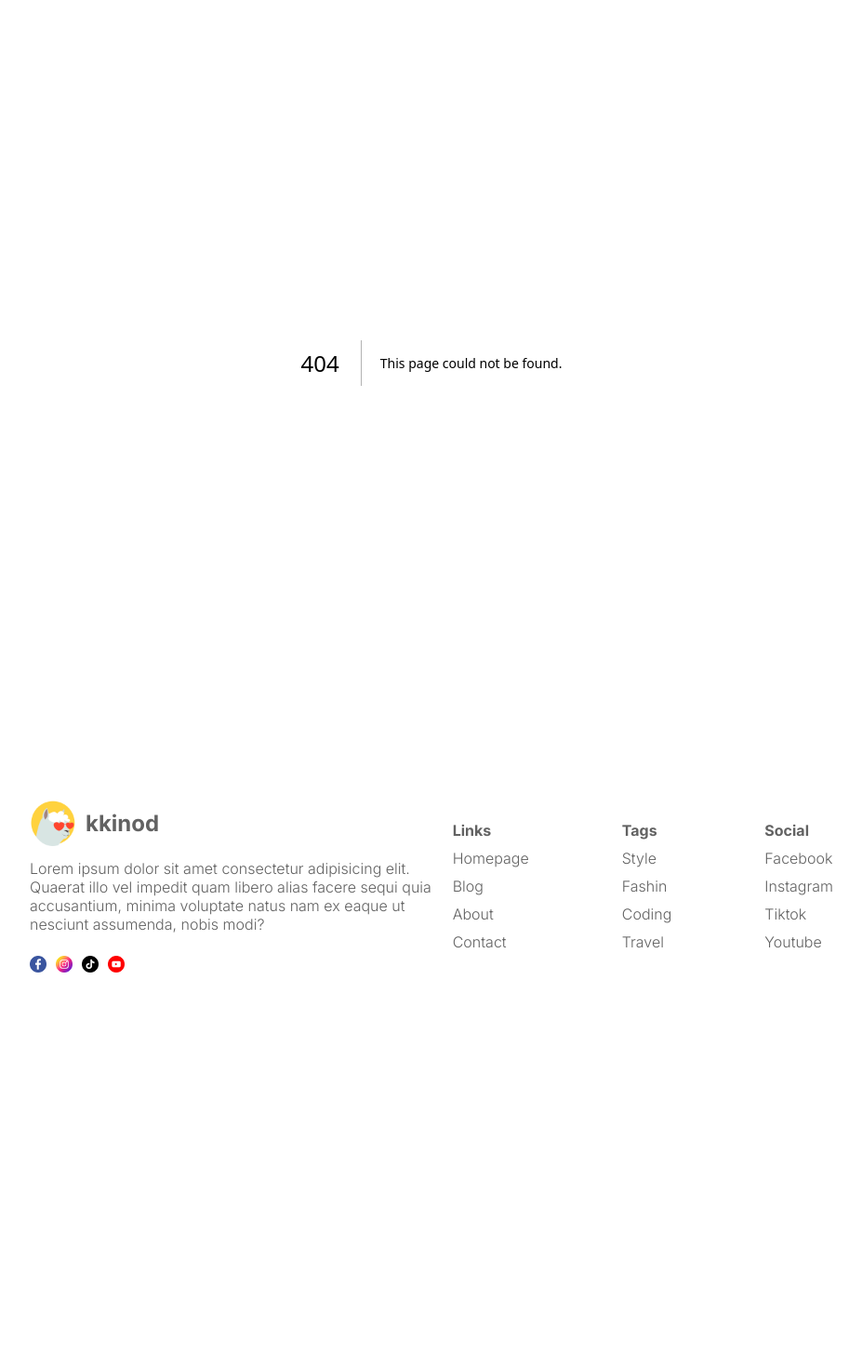
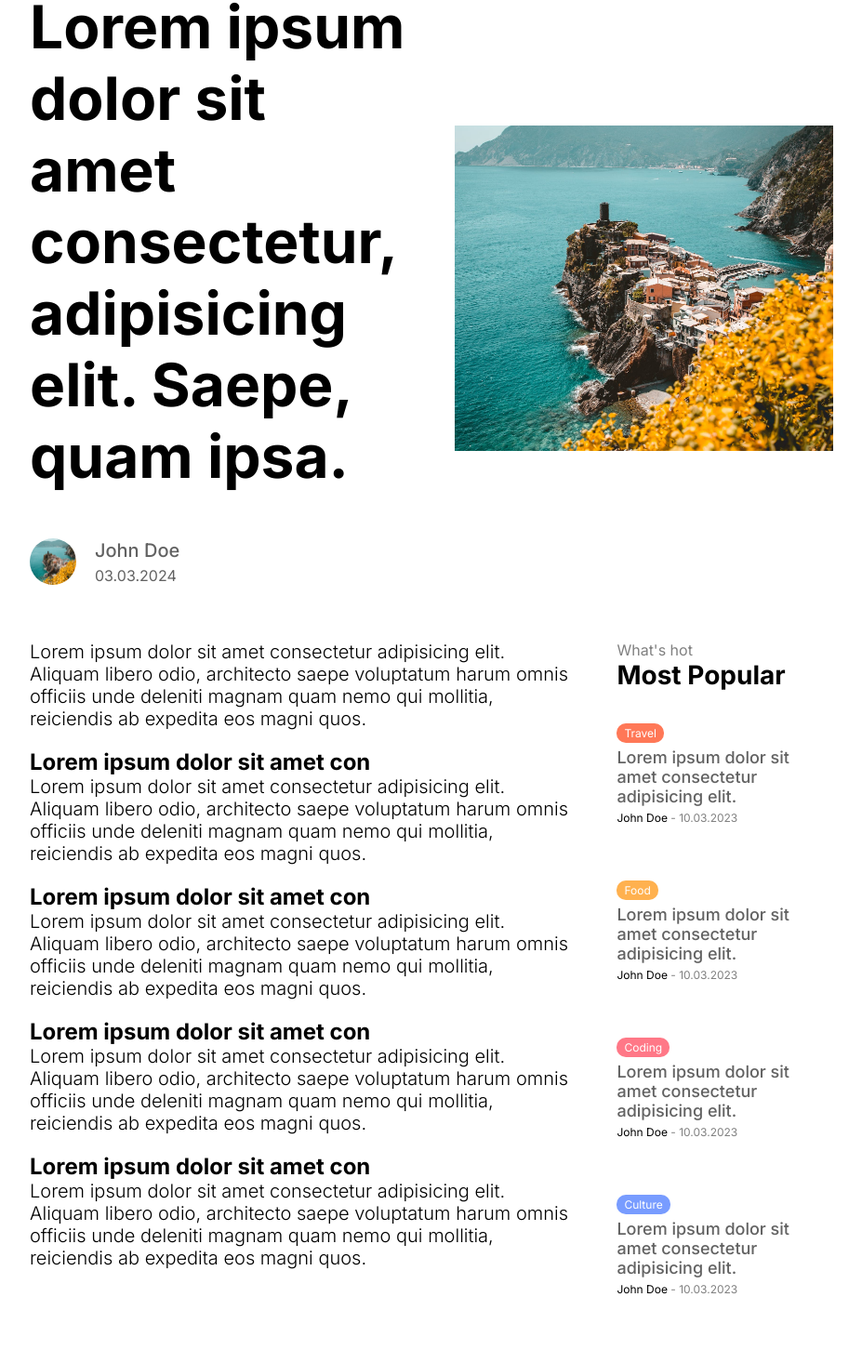
Before and after one commit to Kkinod/BNF-Blog, a Next.js app: page /login in a window 1280 px wide. Before the commit this address had no page. Shown: the part 110-1562 px from the top of the page at 93% size, without its empty margins (176-1103 px from the left). Before the commit the page ends 1176 px from the top, so only its background shows below. Built offline with nearby package versions, Linux system fonts and the light colour scheme.

Commit message:
add SinglePage component

```diff
--- /dev/null
+++ b/src/app/[slug]/page.tsx
@@ -0,0 +1,67 @@
+import Image from "next/image";
+import { Menu } from "@/components/Menu/Menu";
+import "./singlePage.css";
+
+const SinglePage = () => {
+	return (
+		<div className="singlePage">
+			<div className="singlePage__infoContainer">
+				<div className="singlePage__textContainer">
+					<h1 className="singlePage__textTitle">
+						Lorem ipsum dolor sit amet consectetur, adipisicing elit. Saepe, quam ipsa.
+					</h1>
+					<div className="text__userContainer">
+						<div className="text__userImageContainer">
+							<Image src="/p1.jpeg" alt="" fill className="singlePage__imageAvatar" />
+						</div>
+						<div className="text__userTextContainer">
+							<span className="text__userName">John Doe</span>
+							<span className="text__userDate">03.03.2024</span>
+						</div>
+					</div>
+				</div>
+				<div className="singlePage__imageContainer">
+					<Image src="/p1.jpeg" alt="" fill className="singlePage__image" />
+				</div>
+			</div>
+			<div className="singlePage__content">
+				<div className="content__post">
+					<div className="content__postDescription">
+						<p>
+							Lorem ipsum dolor sit amet consectetur adipisicing elit. Aliquam libero odio,
+							architecto saepe voluptatum harum omnis officiis unde deleniti magnam quam nemo qui
+							mollitia, reiciendis ab expedita eos magni quos.
+						</p>
+						<h2>Lorem ipsum dolor sit amet con</h2>
+						<p>
+							Lorem ipsum dolor sit amet consectetur adipisicing elit. Aliquam libero odio,
+							architecto saepe voluptatum harum omnis officiis unde deleniti magnam quam nemo qui
+							mollitia, reiciendis ab expedita eos magni quos.
+						</p>
+						<h2>Lorem ipsum dolor sit amet con</h2>
+						<p>
+							Lorem ipsum dolor sit amet consectetur adipisicing elit. Aliquam libero odio,
+							architecto saepe voluptatum harum omnis officiis unde deleniti magnam quam nemo qui
+							mollitia, reiciendis ab expedita eos magni quos.
+						</p>
+						<h2>Lorem ipsum dolor sit amet con</h2>
+						<p>
+							Lorem ipsum dolor sit amet consectetur adipisicing elit. Aliquam libero odio,
+							architecto saepe voluptatum harum omnis officiis unde deleniti magnam quam nemo qui
+							mollitia, reiciendis ab expedita eos magni quos.
+						</p>
+						<h2>Lorem ipsum dolor sit amet con</h2>
+						<p>
+							Lorem ipsum dolor sit amet consectetur adipisicing elit. Aliquam libero odio,
+							architecto saepe voluptatum harum omnis officiis unde deleniti magnam quam nemo qui
+							mollitia, reiciendis ab expedita eos magni quos.
+						</p>
+					</div>
+				</div>
+				<Menu />
+			</div>
+		</div>
+	);
+};
+
+export default SinglePage;
--- /dev/null
+++ b/src/app/[slug]/singlePage.css
@@ -0,0 +1,94 @@
+.singlePage__infoContainer {
+	display: flex;
+	align-items: center;
+	gap: 50px;
+}
+
+.singlePage__textContainer {
+	flex: 1;
+}
+
+.singlePage__textTitle {
+	font-size: 64px;
+	margin-bottom: 50px;
+}
+
+.text__userContainer {
+	display: flex;
+	align-items: center;
+	gap: 20px;
+}
+
+.text__userImageContainer {
+	width: 50px;
+	height: 50px;
+	position: relative;
+}
+
+.singlePage__imageAvatar {
+	border-radius: 50%;
+	object-fit: cover;
+}
+
+.text__userTextContainer {
+	display: flex;
+	flex-direction: column;
+	gap: 5px;
+	color: var(--softTextColor);
+}
+
+.text__userName {
+	font-size: 20px;
+	font-weight: 500;
+}
+
+.singlePage__imageContainer {
+	flex: 1;
+	height: 350px;
+	position: relative;
+}
+
+.singlePage__image {
+	object-fit: cover;
+}
+
+.singlePage__content {
+	display: flex;
+	gap: 50px;
+}
+
+.content__post {
+	flex: 5;
+	margin-top: 60px;
+}
+
+.content__postDescription p {
+	font-size: 20px;
+	font-weight: 300;
+	margin-bottom: 20px;
+}
+
+@media screen and (max-width: 1536px) {
+	.title {
+		font-size: 54px;
+	}
+}
+@media screen and (max-width: 1280px) {
+	.title {
+		font-size: 48px;
+	}
+}
+@media screen and (max-width: 1024px) {
+	.imageContainer {
+		display: none;
+	}
+}
+@media screen and (max-width: 640px) {
+	.title {
+		font-size: 36px;
+	}
+
+	.description p {
+		font-size: 18px;
+	}
+}
--- a/src/app/blog/page.tsx
+++ b/src/app/blog/page.tsx
@@ -1,6 +1,6 @@
 import { CardList } from "@/components/CardList/CardList";
+import { Menu } from "@/components/Menu/Menu";
 import "./blogPage.css";
-import { Menu } from "@/components/Menu/Menu";
 
 const BlogPage = () => {
 	return (
```
